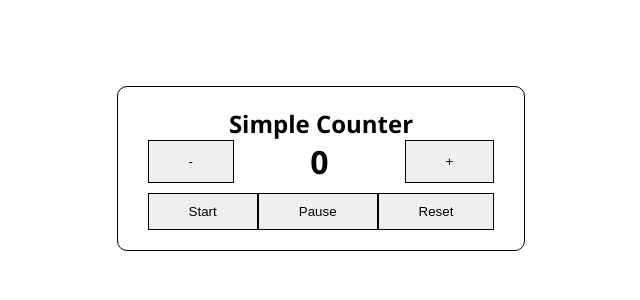
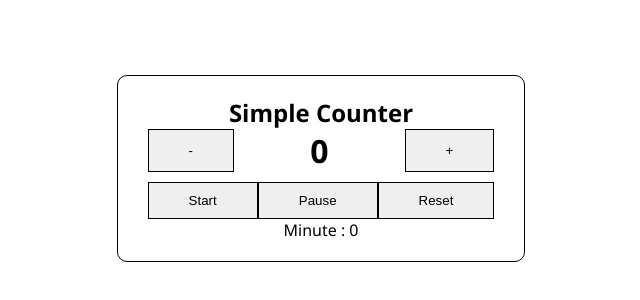
Before and after one commit to TRISHAN00/React-Basic, a React (Create React App) app: page / in a window 1280 px wide. Shown: the part 232-532 px from the top of the page, without its empty margins (319-959 px from the left). Built offline with nearby package versions, Linux system fonts and the light colour scheme.

Commit message:
add minute function

```diff
--- a/src/components/Timer/Index.js
+++ b/src/components/Timer/Index.js
@@ -3,6 +3,7 @@ import React, { Component } from 'react';
 class Timer extends Component {
     state = {
         count : 0,
+        minute: 0
     }
 
     intervalId = null;
@@ -46,6 +47,8 @@ class Timer extends Component {
         }
     }
 
+
+
     render() {
         return (
             <div className='Time-container'>
@@ -60,6 +63,9 @@ class Timer extends Component {
                     <button onClick={this.stopTimer} className='Btn'>Pause</button>
                     <button onClick={this.resetTimer} className='Btn'>Reset</button>
                 </div>
+                <div className='minute-section'>
+                    <span>Minute : {Math.floor(this.state.count / 60)}</span>
+                </div>
             </div>
         );
     }
```
